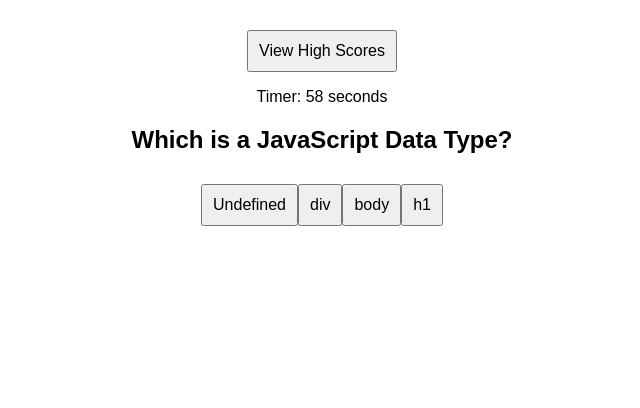
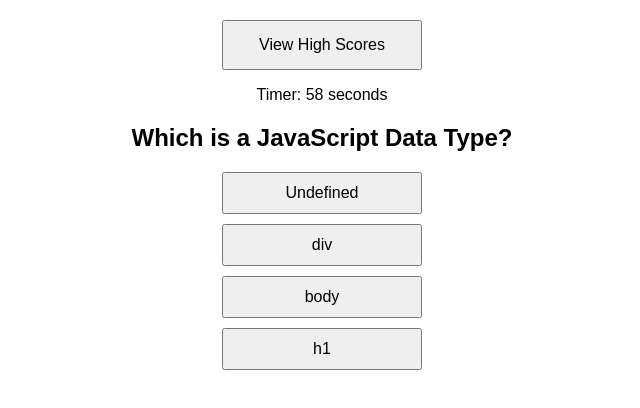
Before and after one commit to Kingnick253/quizMe, a plain HTML site: page index.html in a window 1280 px wide. Both pictures are taken after a click on the button "Start Game". Shown: the whole page, without its empty margins (318-958 px from the left). Drawn offline with Linux system fonts and the light colour scheme.

Commit message:
Added spacing between the buttons for the questions.

```diff
--- a/css/style.css
+++ b/css/style.css
@@ -1,66 +1,3 @@
-/* :root{
-    --buttonC: #1D3557;
-    background-color: rgb(239, 234, 226);
-}
-*{ */
-
-
-/* } */
-/*  aligns the content in the center of the page */
-/* .homepage, #gameContainer{
-    display: flex;
-    justify-content: center;
-    align-items: center;
-    flex-direction: column;
-} */
-
-/* Set the nav bar in the right position */
-/* .time{
-    display: flex;
-    justify-content: space-between;
-}
-
-.hide{
-    display: none;
-
-}
-button{
-    padding: 15px 25px;
-
-} */
-/* #startBtn{
-    font-size: 25px;
-    padding: 5px;
-    text-decoration: none;
-    color: rgb(28, 26, 26);
-    background: linear-gradient(90deg, rgb(66, 45, 25)0%, rgb(217, 216, 207) 100%);
-}
-#startBtn:hover{
-    background: linear-gradient(90deg, rgb(106, 106, 106)0%, rgb(216, 206, 199) 100%);
-}
-
-.submitBtn{
-    font-size: 25px;
-    padding: 5px;
-    text-decoration: none;
-    color: rgb(28, 26, 26);
-    background: linear-gradient(90deg, rgb(66, 45, 25)0%, rgb(217, 216, 207) 100%);
-
-}
-.submitBtn:hover{
-    background: linear-gradient(90deg, rgb(106, 106, 106)0%, rgb(216, 206, 199) 100%);
-}
-
-.container{
-    display: flex;
-    justify-content: center;
-    align-items: center;
-    flex-direction: column;
-
-    border: 1px solid rgba(0, 0, 0, .2);
-
-} */
-
 body {
     font-family: Arial, sans-serif;
     text-align: center;
@@ -75,8 +12,21 @@ body {
 }
 
 button {
-    margin-top: 10px;
+    width: 100%; /* Full width of container */
+    max-width: 200px; /* Limits button width */
+    height: 50px;
     padding: 10px;
-    font-size: 16px;
-    cursor: pointer;
+    box-sizing: border-box;
+    font-size: 1rem;
 }
+
+#answerButtons{
+    display: flex;
+    flex-direction: column;
+    width: 200px;
+    height: 50px;
+    align-items: center;
+    width: 100%;
+    gap: 10px;
+
+}
```
